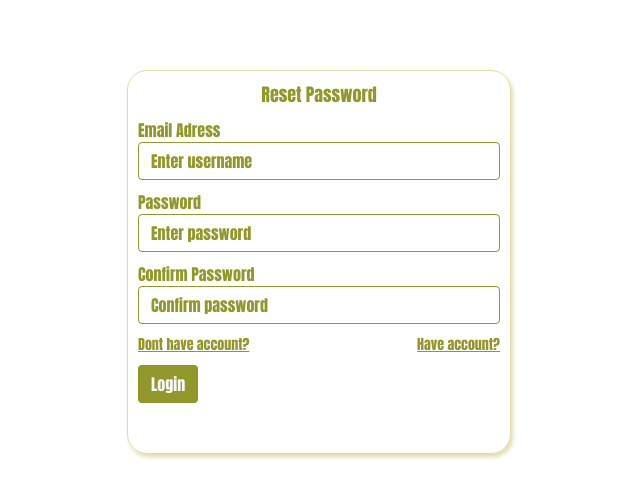
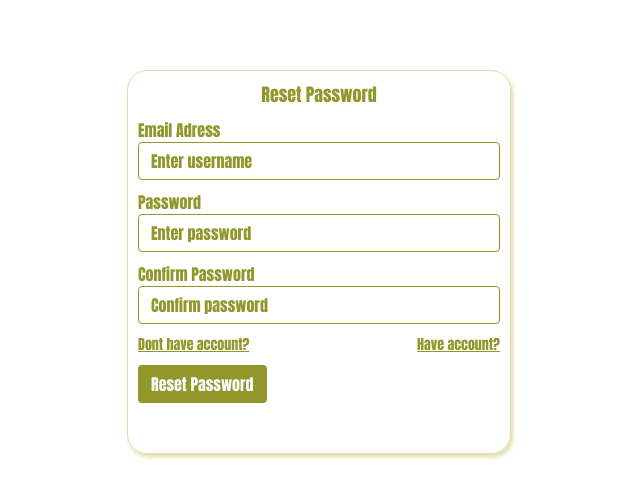
Before and after one commit to NIelsen-Mudaki/Book-A-Meal-Client, an Angular app: page /resetpassword in a window 1280 px wide. Shown: the top 498 px of the page, without its empty margins (321-961 px from the left). Built offline with nearby package versions, Linux system fonts and the light colour scheme.

Commit message:
renamed rest password button

```diff
--- a/src/app/resetpassword/resetpassword.component.html
+++ b/src/app/resetpassword/resetpassword.component.html
@@ -17,7 +17,7 @@
             <a routerLink="/signup">Dont have account?</a> <a routerLink="/login">Have account?</a>
         </div>
         <div class="form-group">
-            <input type="submit" value="Login" id="submitbtn" class="btn text-light">
+            <input type="submit" value="Reset Password" id="submitbtn" class="btn text-light">
         </div>
     </form>
 </div>
```
